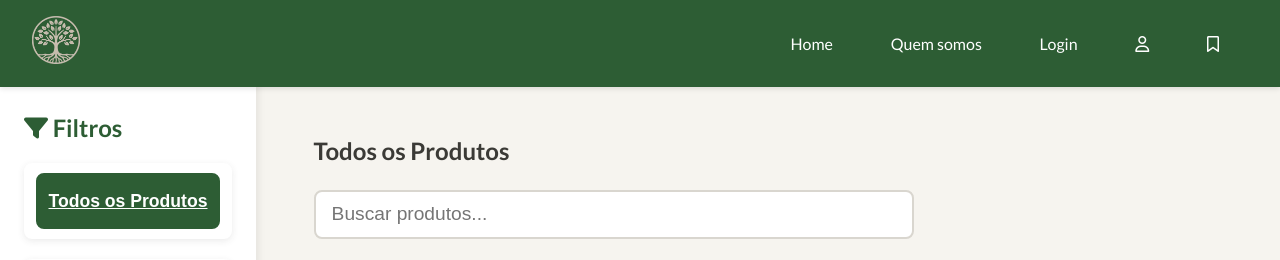
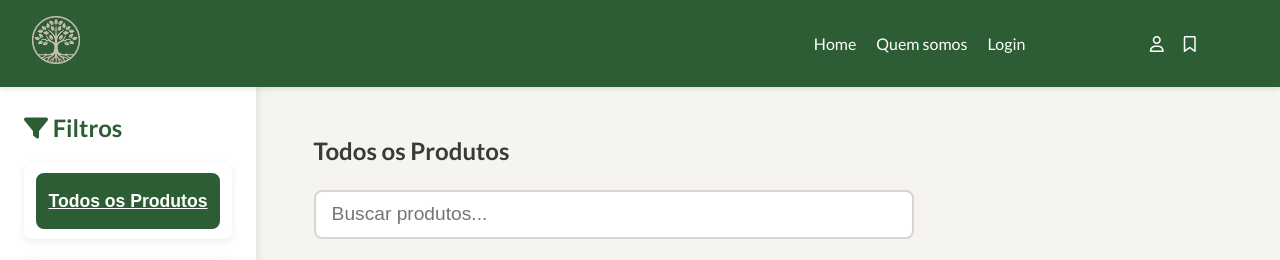
Before and after one commit to lbarbosac/green-brique, a PHP site: page /index.php in a window 1280 px wide. Shown: the top 260 px of the page. Run offline with PHP 8.4, Linux system fonts and the light colour scheme; data comes from the database, SQL or seed files in the repository; some libraries are stand-ins or nearby versions.

Commit message:
header: link na img e formatacao do menu

```diff
--- a/src/assets/css/header.css
+++ b/src/assets/css/header.css
@@ -33,6 +33,7 @@ header {
     display: flex;
     justify-content: space-between;
     align-items: center;
+    gap: 50px;
     box-shadow: 0 2px 5px rgba(0, 0, 0, 0.1);
     position: fixed;
     top: 0;
@@ -84,6 +85,19 @@ nav#menu a {
     height: 3rem;
 }
 
+#link-pags {
+    display: flex;
+    justify-content: space-between;
+    gap: 20px;
+    margin-right: 20px;
+}
+
+#icones-menu {
+    display: flex;
+    justify-content: space-between;
+    gap: 20px;
+}
+
 @media (max-width: 768px) {
     header {
         flex-direction: column;
@@ -97,7 +111,7 @@ nav#menu a {
         margin-top: 1rem;
         flex-wrap: wrap;
         justify-content: center;
-        gap: 0.5rem;
+        gap: 0.3rem;
     }
 
     header h1 {
--- a/src/include/head.php
+++ b/src/include/head.php
@@ -14,18 +14,24 @@
 <body>
     <header>
         <div class="logo-container">
+            <a href="./index.php" id="link-para-home">
                 <img src="./img/logo-branco.png" alt="" id="logo">
+            </a>
         </div>
         <nav id="menu" >
+            <div id="link-pags">
                 <a href="./index.php">Home</a>
                 <a href="../src/sobre-nos.php">Quem somos</a>
                 <a href="../src/login-empresa.php">Login</a>
+            </div>
+
+            <div id="icones-menu">
                 <a href="./perfil.php" class="avatar">
                     <i class="fa-regular fa-user"></i>
                 </a>
                 <a href="./produtos-salvos.php" class="avatar icone-salvar" title="Ver produtos salvos" aria-label="Ver produtos salvos">
                     <i class="fa-regular fa-bookmark"></i>
                 </a>
-
+            </div>
         </nav>
     </header>
```
Lines whose indentation alone changed are shown as unchanged.
